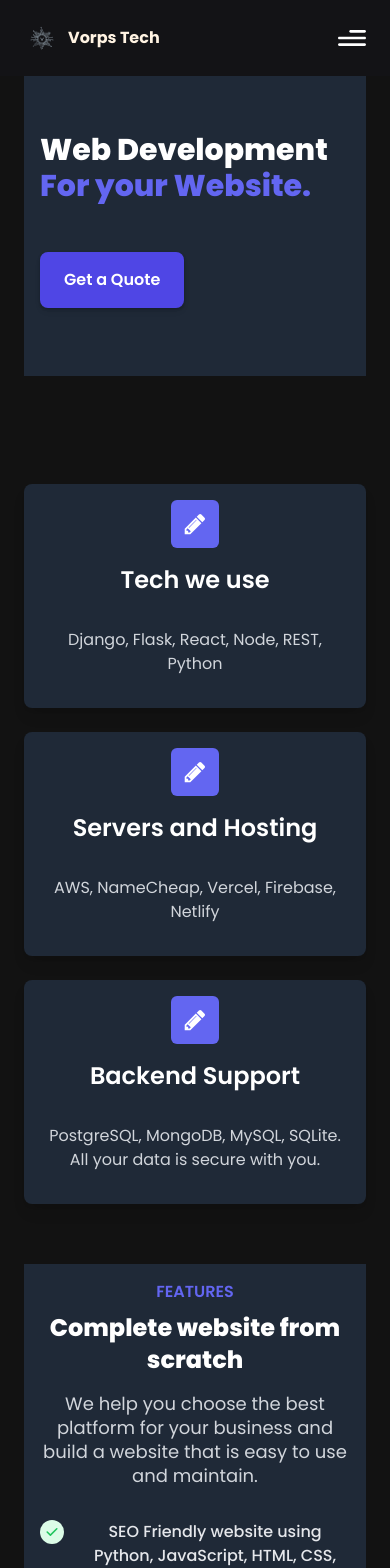
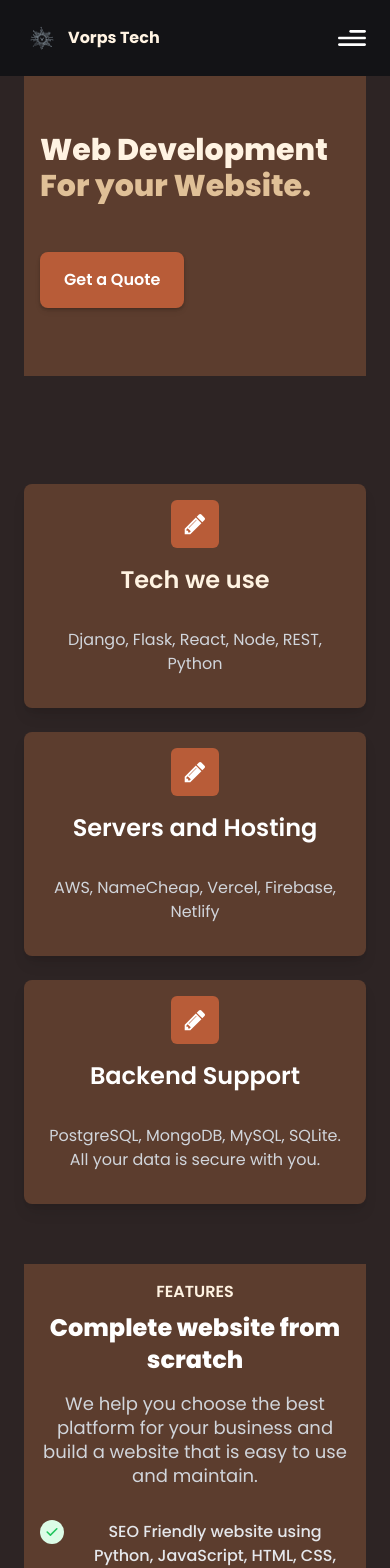
Before and after one commit to ParthJuneja/three-d-portfolio, a React (Vite) app: page /web in a window 390 px wide. Shown: the top 1568 px of the page. Built offline with nearby package versions, Linux system fonts and the light colour scheme.

Commit message:
changed all color scheme

```diff
--- a/src/UserInterface.jsx
+++ b/src/UserInterface.jsx
@@ -7,7 +7,7 @@ const UserInterface = () =>{
 
   return (
     <BrowserRouter>
-      <div className="relative z-0 bg-primary">
+      <div className="relative z-0 bg-brownbase">
         <div className="bg-hero-pattern bg-cover bg-no-repeat bg-center ">
           <Navbar/>
         </div>
--- a/src/components/Fcard3.jsx
+++ b/src/components/Fcard3.jsx
@@ -5,25 +5,25 @@ const Fcard3 = () => {
   return (
     <div className='py-5'>
       <div class="flex-wrap items-center justify-center gap-8 text-center sm:flex">
-        <div class="w-full px-4 py-4 mt-6  rounded-lg shadow-lg sm:w-1/2 md:w-1/2 lg:w-1/4  bg-gray-800">
+        <div class="w-full px-4 py-4 mt-6  rounded-lg shadow-lg sm:w-1/2 md:w-1/2 lg:w-1/4  bg-brownlight">
           <div class="flex-shrink-0">
-            <div class="flex items-center justify-center w-12 h-12 mx-auto text-white bg-indigo-500 rounded-md">
+            <div class="flex items-center justify-center w-12 h-12 mx-auto text-white bg-orange rounded-md">
               <svg width="20" height="20" fill="currentColor" class="w-6 h-6" viewBox="0 0 1792 1792" xmlns="http://www.w3.org/2000/svg">
                 <path d="M491 1536l91-91-235-235-91 91v107h128v128h107zm523-928q0-22-22-22-10 0-17 7l-542 542q-7 7-7 17 0 22 22 22 10 0 17-7l542-542q7-7 7-17zm-54-192l416 416-832 832h-416v-416zm683 96q0 53-37 90l-166 166-416-416 166-165q36-38 90-38 53 0 91 38l235 234q37 39 37 91z">
                 </path>
               </svg>
             </div>
           </div>
-          <h3 class="py-4 text-2xl font-semibold sm:text-xl  text-white">
+          <h3 class="py-4 text-2xl font-semibold sm:text-xl  text-lightbeige">
             Tech we use
           </h3>
           <p class="py-4  text-md  text-gray-300">
             Django, Flask, React, Node, REST, Python
           </p>
         </div>
-        <div class="w-full px-4 py-4 mt-6 rounded-lg shadow-lg sm:w-1/2 md:w-1/2 lg:w-1/4 sm:mt-16 md:mt-20 lg:mt-24  bg-gray-800">
+        <div class="w-full px-4 py-4 mt-6 rounded-lg shadow-lg sm:w-1/2 md:w-1/2 lg:w-1/4 sm:mt-16 md:mt-20 lg:mt-24  bg-brownlight">
           <div class="flex-shrink-0">
-            <div class="flex items-center justify-center w-12 h-12 mx-auto text-white bg-indigo-500 rounded-md">
+            <div class="flex items-center justify-center w-12 h-12 mx-auto text-white bg-orange rounded-md">
               <svg width="20" height="20" fill="currentColor" class="w-6 h-6" viewBox="0 0 1792 1792" xmlns="http://www.w3.org/2000/svg">
                 <path d="M491 1536l91-91-235-235-91 91v107h128v128h107zm523-928q0-22-22-22-10 0-17 7l-542 542q-7 7-7 17 0 22 22 22 10 0 17-7l542-542q7-7 7-17zm-54-192l416 416-832 832h-416v-416zm683 96q0 53-37 90l-166 166-416-416 166-165q36-38 90-38 53 0 91 38l235 234q37 39 37 91z">
                 </path>
@@ -37,9 +37,9 @@ const Fcard3 = () => {
             AWS, NameCheap, Vercel, Firebase, Netlify
           </p>
         </div>
-        <div class="w-full px-4 py-4 mt-6  rounded-lg shadow-lg sm:w-1/2 md:w-1/2 lg:w-1/4  bg-gray-800">
+        <div class="w-full px-4 py-4 mt-6  rounded-lg shadow-lg sm:w-1/2 md:w-1/2 lg:w-1/4  bg-brownlight">
           <div class="flex-shrink-0">
-            <div class="flex items-center justify-center w-12 h-12 mx-auto text-white bg-indigo-500 rounded-md">
+            <div class="flex items-center justify-center w-12 h-12 mx-auto text-white bg-orange rounded-md">
               <svg width="20" height="20" fill="currentColor" class="w-6 h-6" viewBox="0 0 1792 1792" xmlns="http://www.w3.org/2000/svg">
                 <path d="M491 1536l91-91-235-235-91 91v107h128v128h107zm523-928q0-22-22-22-10 0-17 7l-542 542q-7 7-7 17 0 22 22 22 10 0 17-7l542-542q7-7 7-17zm-54-192l416 416-832 832h-416v-416zm683 96q0 53-37 90l-166 166-416-416 166-165q36-38 90-38 53 0 91 38l235 234q37 39 37 91z">
                 </path>
--- a/src/components/Mobiledev.jsx
+++ b/src/components/Mobiledev.jsx
@@ -8,18 +8,18 @@ import { SectionWrapper } from '../hoc'
 
 const Mobiledev = () => {
     return (
-        <div className='wrapper-body'>
+        <div className='wrapper-body bg-brownbase'>
             <Navbar/>
 
             <Pagetitle title={'Mobile App Development'}/>
 
             <Fcard4/>
 
-            <div class="relative max-w-screen-xl mx-6 p-4 px-4 bg-white dark:bg-gray-800 sm:px-6 lg:px-8 py-26 lg:mt-20">
+            <div class="relative max-w-screen-xl mx-6 p-4 px-4 bg-brownlight sm:px-6 lg:px-8 py-26 lg:mt-20">
                 <div class="relative">
                     <div class="lg:grid lg:grid-flow-row-dense lg:grid-cols-2 lg:gap-8 lg:items-center">
                         <div class="ml-auto lg:col-start-2 lg:max-w-2xl">
-                            <p class="text-base font-semibold leading-6 text-indigo-500 uppercase">
+                            <p class="text-base font-semibold leading-6 text-lightbeige  uppercase">
                                 Features
                             </p>
                             <h4 class="mt-2 text-2xl font-extrabold leading-8 text-gray-900 dark:text-white sm:text-3xl sm:leading-9">
--- a/src/components/Pagetitle.jsx
+++ b/src/components/Pagetitle.jsx
@@ -4,20 +4,20 @@ import { SectionWrapper } from '../hoc';
 const Pagetitle = ({ title }) => {
     return (
         <div className='px-6'>
-            <div class="mt-16 py-5  bg-gray-800 ">
+            <div class="mt-16 py-5  bg-brownlight ">
                 <div class="text-start w-full mx-auto py-12 px-4 sm:px-6 lg:py-16 lg:px-8 z-20">
-                    <h2 class="text-3xl font-extrabold text-white sm:text-4xl">
+                    <h2 class="text-3xl font-extrabold text-lightbeige sm:text-4xl">
                         <span class="block">
                             {title}
                         </span>
-                        <span class="block text-indigo-500">
+                        <span class="block text-beige">
                             For your Website.
                         </span>
                     </h2>
                     <div class="lg:mt-0 lg:flex-shrink-0">
                             <div class="mt-12 inline-flex rounded-md shadow">
                         <a href='/#contact'>
-                                <button type="button" class="py-4 px-6  bg-indigo-600 hover:bg-indigo-700 focus:ring-indigo-500 focus:ring-offset-indigo-200 text-white w-full transition ease-in duration-200 text-center text-base font-semibold shadow-md focus:outline-none focus:ring-2 focus:ring-offset-2  rounded-lg ">
+                                <button type="button" class="py-4 px-6  bg-orange hover:bg-yellow-800 focus:ring-indigo-500 focus:ring-offset-indigo-200 text-white w-full transition ease-in duration-200 text-center text-base font-semibold shadow-md focus:outline-none focus:ring-2 focus:ring-offset-2  rounded-lg ">
                                     Get a Quote
                                 </button>
                         </a>
--- a/src/components/Uifeatures.jsx
+++ b/src/components/Uifeatures.jsx
@@ -8,18 +8,18 @@ import { SectionWrapper } from '../hoc'
 
 const Uifeatures = () => {
     return (
-        <div className='wrapper-body'>
+        <div className='wrapper-body bg-brownbase'>
             <Navbar/>
 
             <Pagetitle title={'UI UX Design'}/>
 
             <Fcard/>
 
-            <div class="relative max-w-screen-xl mx-6 p-4 px-4 bg-gray-800 sm:px-6 lg:px-8 py-26 lg:mt-20">
+            <div class="relative max-w-screen-xl mx-6 p-4 px-4 bg-brownlight sm:px-6 lg:px-8 py-26 lg:mt-20">
                 <div class="relative">
                     <div class="lg:grid lg:grid-flow-row-dense lg:grid-cols-2 lg:gap-8 lg:items-center">
                         <div class="ml-auto lg:col-start-2 lg:max-w-2xl">
-                            <p class="text-base font-semibold leading-6 text-indigo-500 uppercase">
+                            <p class="text-base font-semibold leading-6 text-lightbeige uppercase">
                                 Features
                             </p>
                             <h4 class="mt-2 text-2xl font-extrabold leading-8  text-white sm:text-3xl sm:leading-9">
--- a/src/components/Webdev.jsx
+++ b/src/components/Webdev.jsx
@@ -8,18 +8,18 @@ import { SectionWrapper } from '../hoc'
 
 const Webdev = () => {
     return (
-        <div className='wrapper-body'>
+        <div className='wrapper-body bg-brownbase'>
             <Navbar/>
 
             <Pagetitle title={'Web Development'}/>
 
             <Fcard3/>
 
-            <div class="relative max-w-screen-xl mx-6 p-4 px-4 bg-gray-800 sm:px-6 lg:px-8 py-26 lg:mt-20">
+            <div class="relative max-w-screen-xl mx-6 p-4 px-4 bg-brownlight sm:px-6 lg:px-8 py-26 lg:mt-20">
                 <div class="relative">
                     <div class="lg:grid lg:grid-flow-row-dense lg:grid-cols-2 lg:gap-8 lg:items-center">
                         <div class="ml-auto lg:col-start-2 lg:max-w-2xl">
-                            <p class="text-base font-semibold leading-6 text-indigo-500 uppercase">
+                            <p class="text-base font-semibold leading-6 text-lightbeige uppercase">
                                 Features
                             </p>
                             <h4 class="mt-2 text-2xl font-extrabold leading-8  text-white sm:text-3xl sm:leading-9">
--- a/src/components/canvas/Office.jsx
+++ b/src/components/canvas/Office.jsx
@@ -12,8 +12,8 @@ const Ert = ({isMobile}) => {
       <pointLight intensity={1} />
       <spotLight intensity={1} position={[-20, 20, 100]} angle={0.12} penumbra={1} castShadow></spotLight>
       <primitive object={e.scene}
-      scale =  {isMobile ? 1  : 1}
-      position = {isMobile ? [0,-1.2,0.1] :[0,-3.4,-0.1]}
+      scale =  {isMobile ? 0.7  : 1}
+      position = {isMobile ? [0,-1,0] :[0,-3.4,-0.1]}
       rotation = {[0.05,0,0]}
       />
     </mesh>
```
Also changed, not shown: src/components/Fcard.jsx (+6 -6 lines), src/components/Fcard2.jsx (+6 -6 lines), src/components/Fcard4.jsx (+6 -6 lines), src/components/Pricings.jsx (+7 -7 lines).
